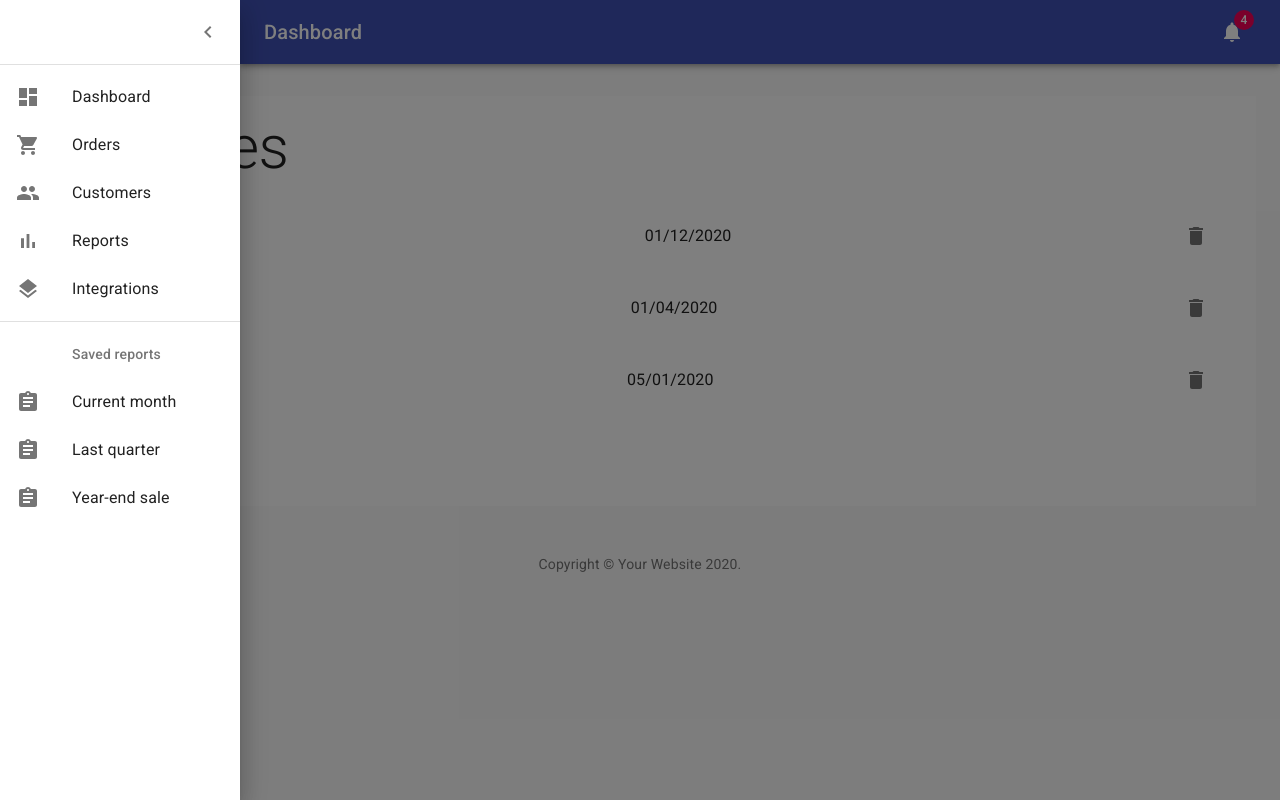
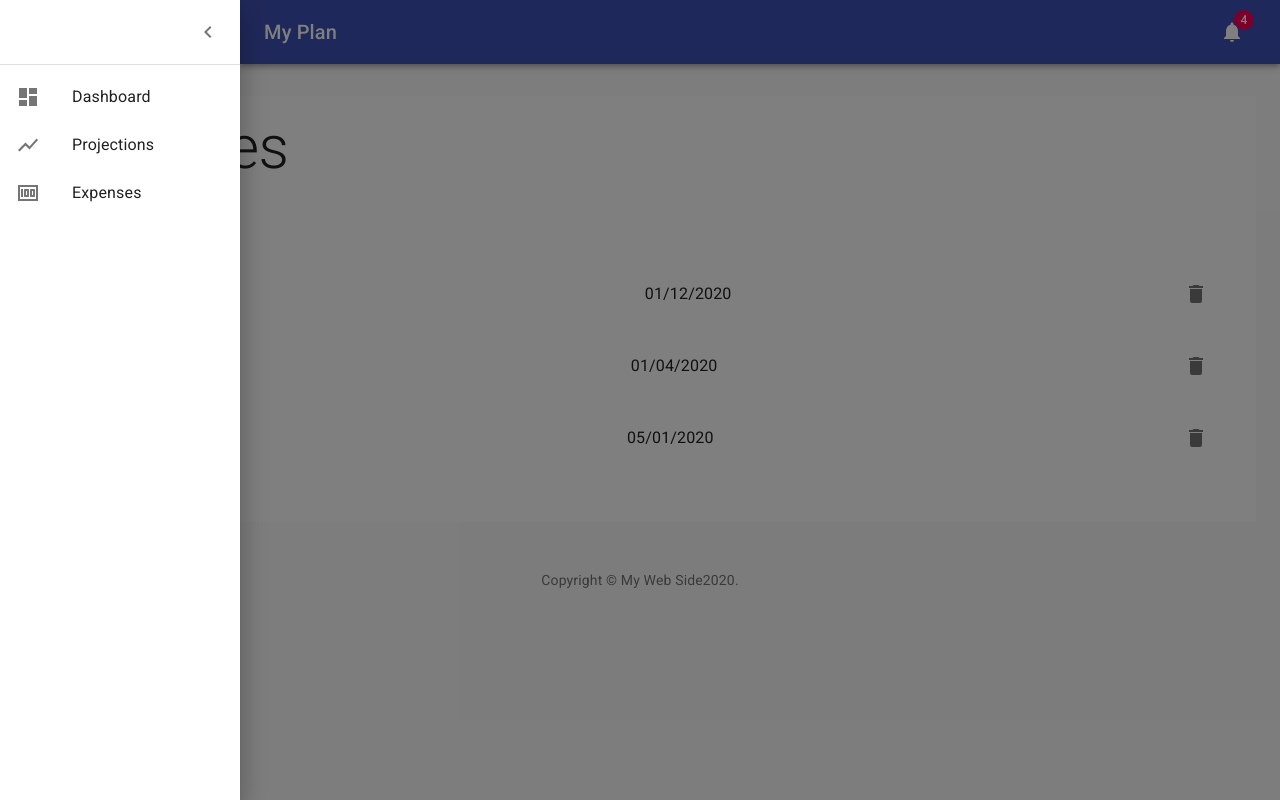
Before and after one commit to daespuor/my-plan-react, a React (Vite) app: page /expenses in a window 1280 px wide. Both pictures are taken after a click on the button 36 px from the left and 32 px from the top of the page. Built offline with nearby package versions, Linux system fonts and the light colour scheme.

Commit message:
Refactor the basic stub

```diff
--- a/src/App.js
+++ b/src/App.js
@@ -1,8 +1,50 @@
-import Dashboard from "./Dashboard";
 import React from "react";
+import { Router } from "@reach/router";
+import { makeStyles } from "@material-ui/core/styles";
+import CssBaseline from "@material-ui/core/CssBaseline";
+import Container from "@material-ui/core/Container";
+import Charts from "./components/Charts";
+import Projections from "./components/Projections";
+import ProjectionItems from "./components/ProjectionItems";
+import Expenses from "./components/Expenses";
+import NavBar from "./components/NavBar";
+import Footer from "./components/Footer";
 
-const App = () => {
-  return <Dashboard />;
-};
+const useStyles = makeStyles((theme) => ({
+  root: {
+    display: "flex",
+  },
+  appBarSpacer: theme.mixins.toolbar,
+  content: {
+    flexGrow: 1,
+    height: "100vh",
+    overflow: "auto",
+  },
+  container: {
+    paddingTop: theme.spacing(4),
+    paddingBottom: theme.spacing(4),
+  },
+}));
 
-export default App;
+export default function App() {
+  const classes = useStyles();
+
+  return (
+    <div className={classes.root}>
+      <CssBaseline />
+      <NavBar />
+      <main className={classes.content}>
+        <div className={classes.appBarSpacer} />
+        <Container maxWidth="lg" className={classes.container}>
+          <Router>
+            <Charts path="/" />
+            <ProjectionItems path="/projections/:id" />
+            <Projections path="/projections" />
+            <Expenses path="/expenses" />
+          </Router>
+          <Footer />
+        </Container>
+      </main>
+    </div>
+  );
+}
--- a/src/components/Expenses.js
+++ b/src/components/Expenses.js
@@ -20,6 +20,9 @@ const useStyles = makeStyles((theme) => ({
       padding: theme.spacing(2),
     },
   },
+  button: {
+    margin: theme.spacing(1),
+  },
 }));
 
 const Expenses = () => {
@@ -32,6 +35,15 @@ const Expenses = () => {
   return (
     <Grid item xs={12} className={classes.list}>
       <Typography variant={isSmallScreen ? "h2" : "h3"}>Expenses</Typography>
+      <Button
+        size="large"
+        variant="contained"
+        color="primary"
+        onClick={toggleDialog}
+        className={classes.button}
+      >
+        Add Expense
+      </Button>
       <List className={classes.list}>
         <Expense
           category={"Vacations"}
@@ -52,14 +64,6 @@ const Expenses = () => {
           date={"05/01/2020"}
         />
       </List>
-      <Button
-        size="large"
-        variant="contained"
-        color="primary"
-        onClick={toggleDialog}
-      >
-        Add Item
-      </Button>
       <AddExpensesDialog handleClose={toggleDialog} open={open} />
     </Grid>
   );
--- /dev/null
+++ b/src/components/Footer.js
@@ -0,0 +1,17 @@
+import { Box, Typography } from "@material-ui/core";
+import React from "react";
+
+const Footer = () => {
+  return (
+    <Box pt={4}>
+      <Typography variant="body2" color="textSecondary" align="center">
+        {"Copyright © "}
+        {"My Web Side"}
+        {new Date().getFullYear()}
+        {"."}
+      </Typography>
+    </Box>
+  );
+};
+
+export default Footer;
--- a/src/Dashboard.js
+++ b/src/components/NavBar.js
@@ -1,47 +1,23 @@
+import AppBar from "@material-ui/core/AppBar";
+import Drawer from "@material-ui/core/Drawer";
 import React from "react";
 import clsx from "clsx";
-import { Router } from "@reach/router";
-import { makeStyles } from "@material-ui/core/styles";
-import CssBaseline from "@material-ui/core/CssBaseline";
-import Drawer from "@material-ui/core/Drawer";
-import Box from "@material-ui/core/Box";
-import AppBar from "@material-ui/core/AppBar";
-import Toolbar from "@material-ui/core/Toolbar";
-import List from "@material-ui/core/List";
-import Typography from "@material-ui/core/Typography";
-import Divider from "@material-ui/core/Divider";
-import IconButton from "@material-ui/core/IconButton";
-import Badge from "@material-ui/core/Badge";
-import Container from "@material-ui/core/Container";
-import Link from "@material-ui/core/Link";
+import {
+  Badge,
+  Divider,
+  IconButton,
+  makeStyles,
+  Toolbar,
+  Typography,
+} from "@material-ui/core";
 import MenuIcon from "@material-ui/icons/Menu";
 import ChevronLeftIcon from "@material-ui/icons/ChevronLeft";
 import NotificationsIcon from "@material-ui/icons/Notifications";
-import { mainListItems, secondaryListItems } from "./components/listItems";
-import Charts from "./components/Charts";
-import Projections from "./components/Projections";
-import ProjectionItems from "./components/ProjectionItems";
-import Expenses from "./components/Expenses";
-
-function Copyright() {
-  return (
-    <Typography variant="body2" color="textSecondary" align="center">
-      {"Copyright © "}
-      <Link color="inherit" href="https://material-ui.com/">
-        Your Website
-      </Link>{" "}
-      {new Date().getFullYear()}
-      {"."}
-    </Typography>
-  );
-}
+import NavItems from "./NavItems";
 
 const drawerWidth = 240;
 
 const useStyles = makeStyles((theme) => ({
-  root: {
-    display: "flex",
-  },
   toolbar: {
     paddingRight: 24, // keep right padding when drawer closed
   },
@@ -96,19 +72,9 @@ const useStyles = makeStyles((theme) => ({
       width: theme.spacing(9),
     },
   },
-  appBarSpacer: theme.mixins.toolbar,
-  content: {
-    flexGrow: 1,
-    height: "100vh",
-    overflow: "auto",
-  },
-  container: {
-    paddingTop: theme.spacing(4),
-    paddingBottom: theme.spacing(4),
-  },
 }));
 
-export default function Dashboard() {
+const NavBar = () => {
   const classes = useStyles();
   const [open, setOpen] = React.useState(false);
   const handleDrawerOpen = () => {
@@ -117,10 +83,8 @@ export default function Dashboard() {
   const handleDrawerClose = () => {
     setOpen(false);
   };
-
   return (
-    <div className={classes.root}>
-      <CssBaseline />
+    <>
       <AppBar
         position="absolute"
         className={clsx(classes.appBar, open && classes.appBarShift)}
@@ -145,7 +109,7 @@ export default function Dashboard() {
             noWrap
             className={classes.title}
           >
-            Dashboard
+            My Plan
           </Typography>
           <IconButton color="inherit">
             <Badge badgeContent={4} color="secondary">
@@ -160,6 +124,7 @@ export default function Dashboard() {
           paper: clsx(classes.drawerPaper, !open && classes.drawerPaperClose),
         }}
         open={open}
+        onClose={handleDrawerClose}
       >
         <div className={classes.toolbarIcon}>
           <IconButton onClick={handleDrawerClose}>
@@ -167,24 +132,10 @@ export default function Dashboard() {
           </IconButton>
         </div>
         <Divider />
-        <List>{mainListItems}</List>
-        <Divider />
-        <List>{secondaryListItems}</List>
+        <NavItems />
       </Drawer>
-      <main className={classes.content}>
-        <div className={classes.appBarSpacer} />
-        <Container maxWidth="lg" className={classes.container}>
-          <Router>
-            <Charts path="/" />
-            <ProjectionItems path="/projections/:id" />
-            <Projections path="/projections" />
-            <Expenses path="/expenses" />
-          </Router>
-          <Box pt={4}>
-            <Copyright />
-          </Box>
-        </Container>
-      </main>
-    </div>
+    </>
   );
-}
+};
+
+export default NavBar;
--- /dev/null
+++ b/src/components/NavItems.js
@@ -0,0 +1,55 @@
+import React from "react";
+import ListItem from "@material-ui/core/ListItem";
+import ListItemIcon from "@material-ui/core/ListItemIcon";
+import ListItemText from "@material-ui/core/ListItemText";
+import DashboardIcon from "@material-ui/icons/Dashboard";
+import {
+  Money as MoneyIcon,
+  ShowChart as ShowChartIcon,
+} from "@material-ui/icons";
+import { Link } from "@reach/router";
+import { List, makeStyles } from "@material-ui/core";
+
+const useStyles = makeStyles((theme) => ({
+  link: {
+    textDecoration: "none",
+    color: "inherit",
+  },
+  avatar: {
+    backgroundColor: theme.palette.secondary.main,
+  },
+}));
+
+const NavItems = () => {
+  const classes = useStyles();
+  return (
+    <List>
+      <Link to="/" className={classes.link}>
+        <ListItem button>
+          <ListItemIcon>
+            <DashboardIcon />
+          </ListItemIcon>
+          <ListItemText primary="Dashboard" />
+        </ListItem>
+      </Link>
+      <Link to="/projections" className={classes.link}>
+        <ListItem button>
+          <ListItemIcon>
+            <ShowChartIcon />
+          </ListItemIcon>
+          <ListItemText primary="Projections" />
+        </ListItem>
+      </Link>
+      <Link to="/expenses" className={classes.link}>
+        <ListItem button>
+          <ListItemIcon>
+            <MoneyIcon />
+          </ListItemIcon>
+          <ListItemText primary="Expenses" />
+        </ListItem>
+      </Link>
+    </List>
+  );
+};
+
+export default NavItems;
--- a/src/components/ProjectionItems.js
+++ b/src/components/ProjectionItems.js
@@ -23,6 +23,9 @@ const useStyles = makeStyles((theme) => ({
       padding: theme.spacing(2),
     },
   },
+  button: {
+    margin: theme.spacing(1),
+  },
 }));
 
 const ProjectionItems = () => {
@@ -47,19 +50,20 @@ const ProjectionItems = () => {
       <Typography variant={isSmallScreen ? "h2" : "h3"}>
         Projection 1 Items
       </Typography>
+      <Button
+        size="large"
+        variant="contained"
+        color="primary"
+        onClick={toggleDialog}
+        className={classes.button}
+      >
+        Add Item
+      </Button>
       <List className={classes.list}>
         <ProjectionItem category={"Vacations"} minValue={100} maxValue={200} />
         <ProjectionItem category={"Food"} minValue={100} maxValue={200} />
         <ProjectionItem category={"Legos"} minValue={100} maxValue={200} />
       </List>
-      <Button
-        size="large"
-        variant="contained"
-        color="primary"
-        onClick={toggleDialog}
-      >
-        Add Item
-      </Button>
       <AddProjectionItemDialog handleClose={toggleDialog} open={open} />
     </Grid>
   );
--- a/src/components/Projections.js
+++ b/src/components/Projections.js
@@ -20,6 +20,9 @@ const useStyles = makeStyles((theme) => ({
       padding: theme.spacing(2),
     },
   },
+  button: {
+    margin: theme.spacing(1),
+  },
 }));
 
 const Projections = () => {
@@ -32,19 +35,20 @@ const Projections = () => {
   return (
     <Grid item xs={12} className={classes.list}>
       <Typography variant={isSmallScreen ? "h2" : "h3"}>Projections</Typography>
+      <Button
+        size="large"
+        variant="contained"
+        color="primary"
+        onClick={toggleDialog}
+        className={classes.button}
+      >
+        Add Projection
+      </Button>
       <List className={classes.list}>
         <Projection name="January 2021" />
         <Projection name="Dicember 2020" />
         <Projection name="November 2020" />
       </List>
-      <Button
-        size="large"
-        variant="contained"
-        color="primary"
-        onClick={toggleDialog}
-      >
-        Add Projection
-      </Button>
       <AddProjectionDialog open={open} handleClose={toggleDialog} />
     </Grid>
   );
--- a/src/components/listItems.js
+++ /dev/null
@@ -1,70 +0,0 @@
-import React from "react";
-import ListItem from "@material-ui/core/ListItem";
-import ListItemIcon from "@material-ui/core/ListItemIcon";
-import ListItemText from "@material-ui/core/ListItemText";
-import ListSubheader from "@material-ui/core/ListSubheader";
-import DashboardIcon from "@material-ui/icons/Dashboard";
-import ShoppingCartIcon from "@material-ui/icons/ShoppingCart";
-import PeopleIcon from "@material-ui/icons/People";
-import BarChartIcon from "@material-ui/icons/BarChart";
-import LayersIcon from "@material-ui/icons/Layers";
-import AssignmentIcon from "@material-ui/icons/Assignment";
-
-export const mainListItems = (
-  <div>
-    <ListItem button>
-      <ListItemIcon>
-        <DashboardIcon />
-      </ListItemIcon>
-      <ListItemText primary="Dashboard" />
-    </ListItem>
-    <ListItem button>
-      <ListItemIcon>
-        <ShoppingCartIcon />
-      </ListItemIcon>
-      <ListItemText primary="Orders" />
-    </ListItem>
-    <ListItem button>
-      <ListItemIcon>
-        <PeopleIcon />
-      </ListItemIcon>
-      <ListItemText primary="Customers" />
-    </ListItem>
-    <ListItem button>
-      <ListItemIcon>
-        <BarChartIcon />
-      </ListItemIcon>
-      <ListItemText primary="Reports" />
-    </ListItem>
-    <ListItem button>
-      <ListItemIcon>
-        <LayersIcon />
-      </ListItemIcon>
-      <ListItemText primary="Integrations" />
-    </ListItem>
-  </div>
-);
-
-export const secondaryListItems = (
-  <div>
-    <ListSubheader inset>Saved reports</ListSubheader>
-    <ListItem button>
-      <ListItemIcon>
-        <AssignmentIcon />
-      </ListItemIcon>
-      <ListItemText primary="Current month" />
-    </ListItem>
-    <ListItem button>
-      <ListItemIcon>
-        <AssignmentIcon />
-      </ListItemIcon>
-      <ListItemText primary="Last quarter" />
-    </ListItem>
-    <ListItem button>
-      <ListItemIcon>
-        <AssignmentIcon />
-      </ListItemIcon>
-      <ListItemText primary="Year-end sale" />
-    </ListItem>
-  </div>
-);
```
